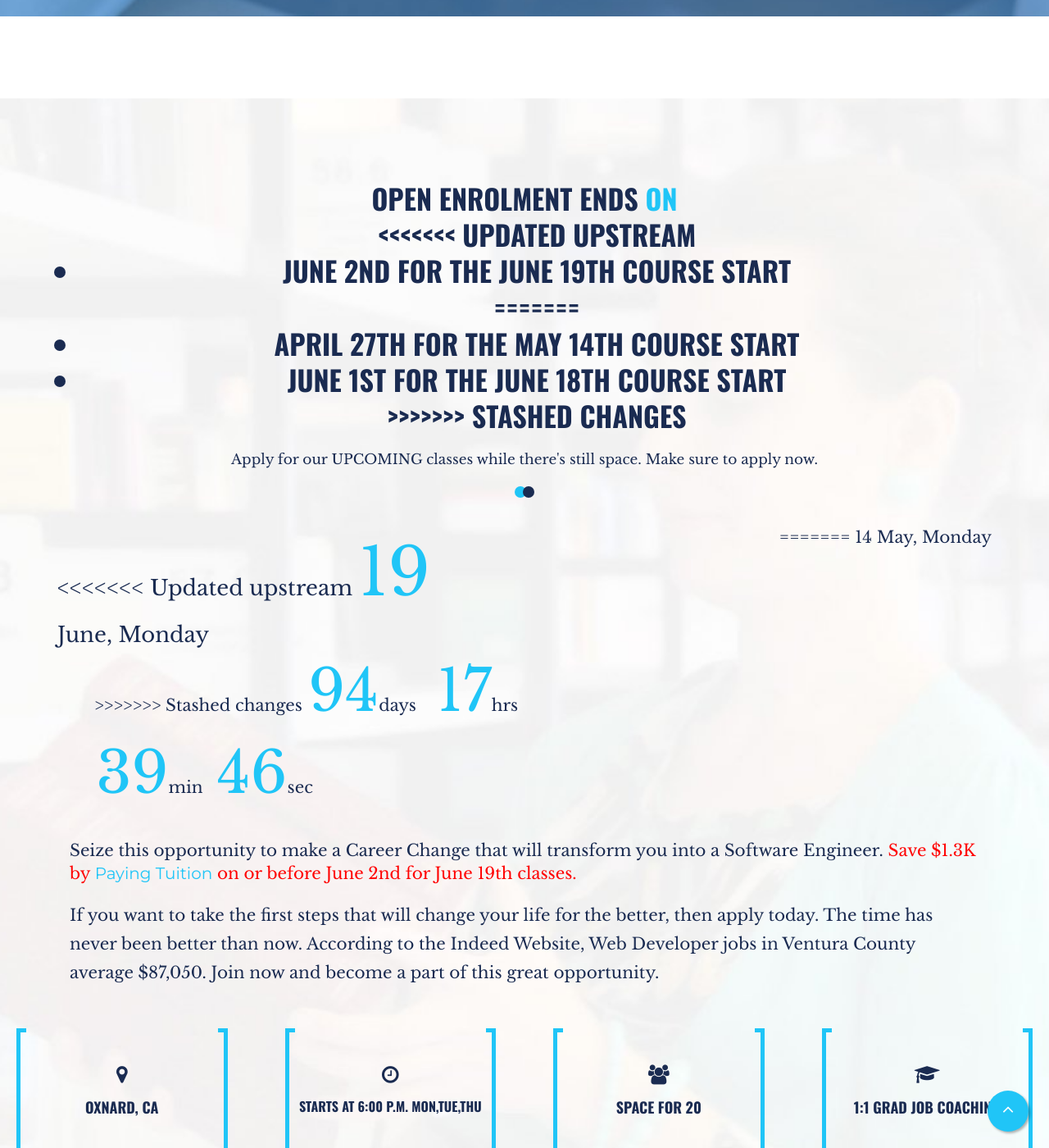
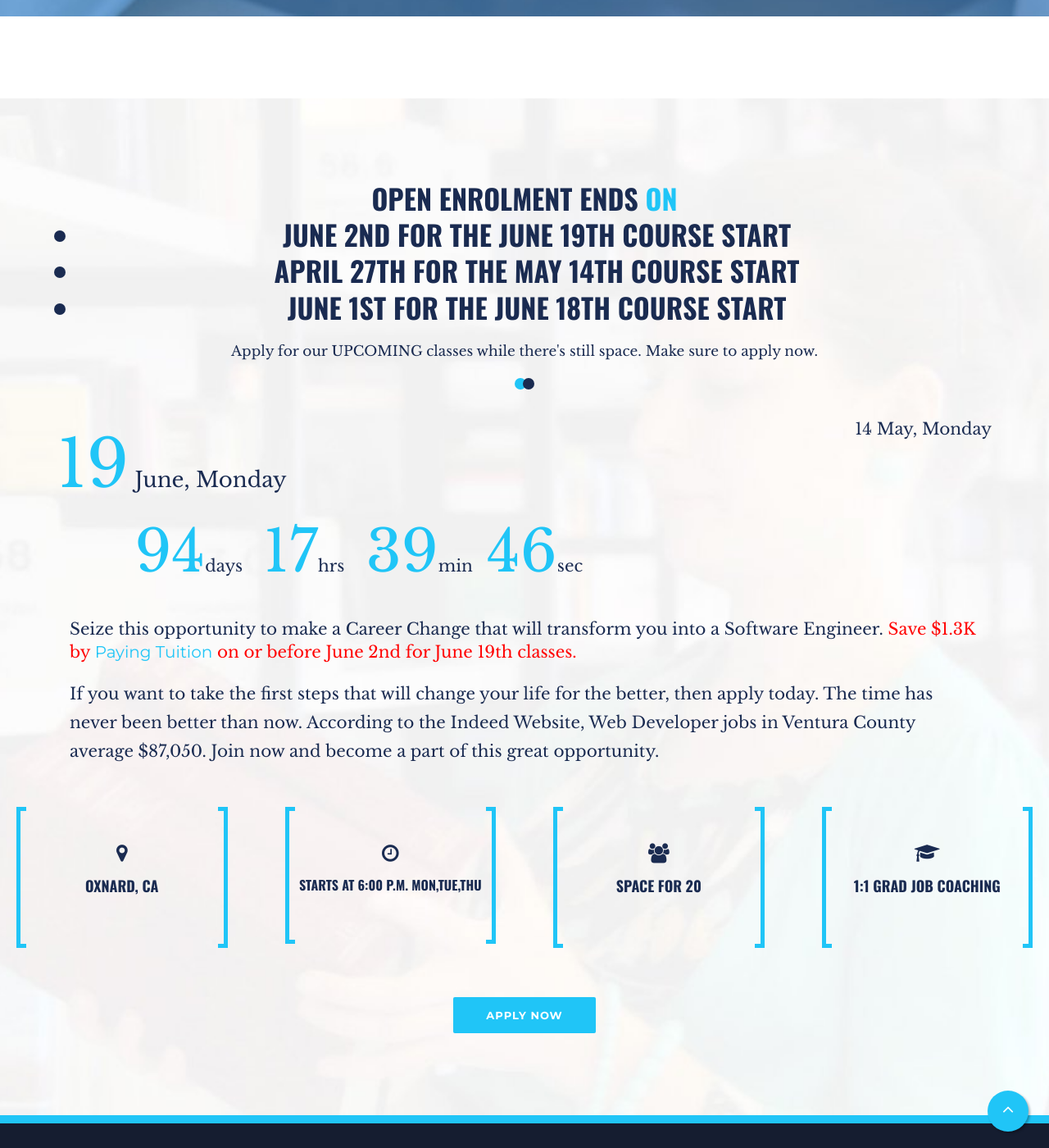
Before and after one commit to pfuzane1/Coastal-Coding, a Jekyll site: the page built from index.html, in a window 1280 px wide and 1400 px high, scrolled down 3651 px. Shown: the whole window at 82% size. Built offline with Jekyll 4.4.1, drawn with Linux system fonts in a browser that asks for light colours; some of the changed text lies outside the part shown.

Commit message:
Phone Number

```diff
--- a/index.html
+++ b/index.html
@@ -65,7 +65,7 @@ layout: default
                         <span class="sub-heading">Coastal Coding is the first and only 12 week bootcamp to teach Web Development in Ventura County, California.
                         We teach you from zero programming experience to a skilled programmer. We also provide a very flexible schedule to accommodate Full Time Students (Monday - Friday), Part Time working Students
                         (3 Evening Classes per week, 6pm - 10pm for 16 Weeks) as well as Online Classes for our Remote Students. Call us at
-                        <a href="tel:+18883135787" class="phone"><i class="fa fa-phone fa-fw"></i> +1.888.313.5787</a> or email us at
+                        <a href="tel:+19516635338" class="phone"><i class="fa fa-phone fa-fw"></i> +1.951.663.5338</a> or email us at
                         <a href="mailto:info@coastalcoding.com" class="email"><i class="fa fa-envelope fa-fw"></i> info@coastalcoding.com</a></span>
                         <span class="icon-divider"></span>
                     </h2>
@@ -288,12 +288,9 @@ layout: default
         <div class="container">
             <h2 class="heading text-center">Open Enrolment Ends <span class="color2">On</span>
             <ul>
-<<<<<<< Updated upstream
             	<li>June 2nd for the June 19th Course Start</li>
-=======
             	<li>April 27th for the May 14th Course Start</li>
             	<li>June 1st for the June 18th Course Start</li>
->>>>>>> Stashed changes
             </ul>
                 <span class="sub-heading">Apply for our UPCOMING classes while there's still space. Make sure to apply now.</span>
                 <span class="icon-divider"></span>
@@ -301,19 +298,16 @@ layout: default
             <div class="row">
                 <div class="col-sm-5">
                     <div class="next-event">
-<<<<<<< Updated upstream
                         <span class="event-date">19</span> June, Monday
                     </div>
                 </div>
                 <div class="col-sm-7">
                     <ul class="timer" data-date="2017/06/19 00:00:00">           <!-- Put event Date in YYYY/MM/DD hh:mm:ss format -->
-=======
                         <span class="event-date">14</span> May, Monday
                     </div>
                 </div>
                 <div class="col-sm-7">
                     <ul class="timer" data-date="2018/05/14 00:00:00">           <!-- Put event Date in YYYY/MM/DD hh:mm:ss format -->
->>>>>>> Stashed changes
                         <li><span class="days">0</span>days</li>
                         <li><span class="hours">0</span>hrs</li>
                         <li><span class="minutes">00</span>min</li>
```
